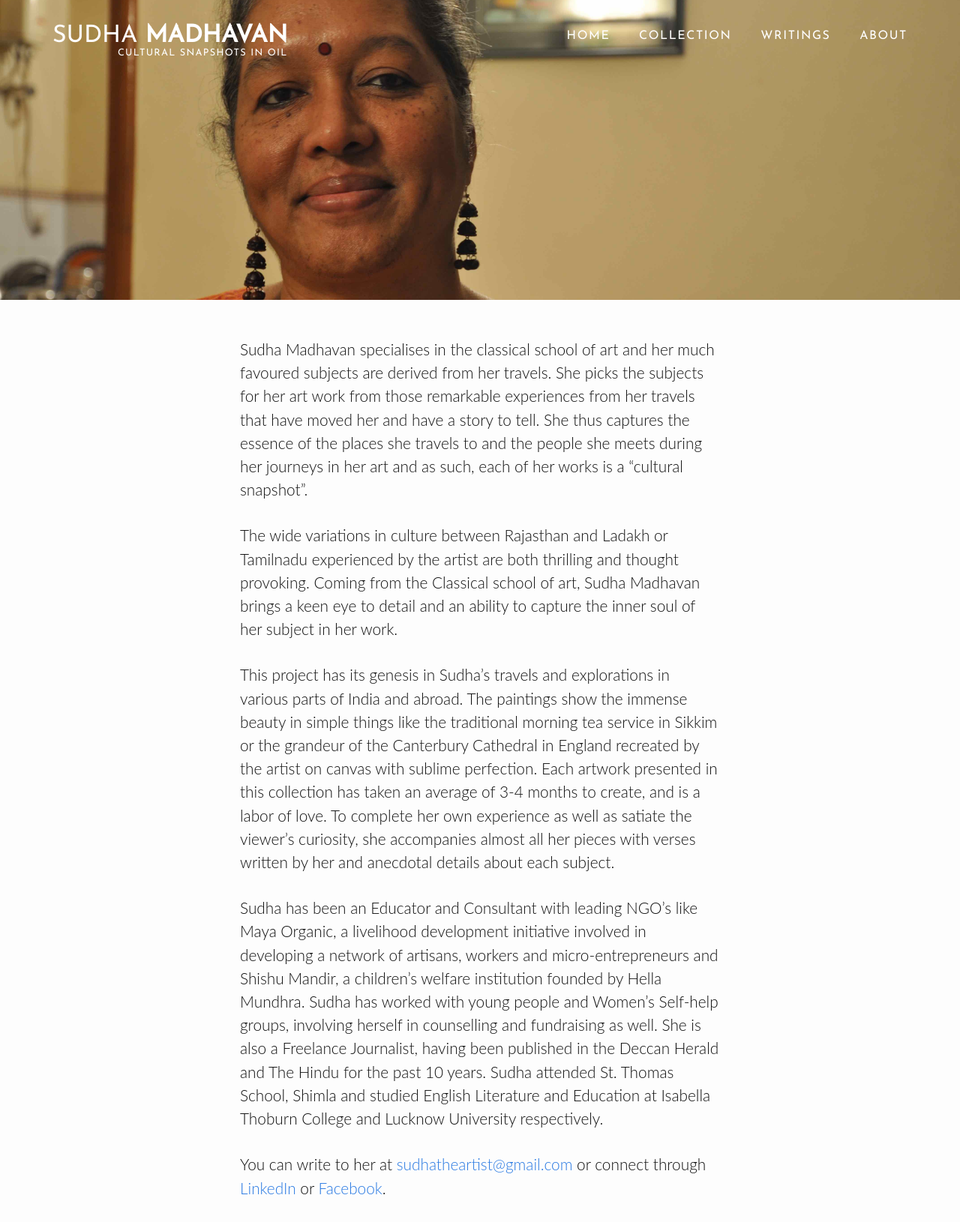
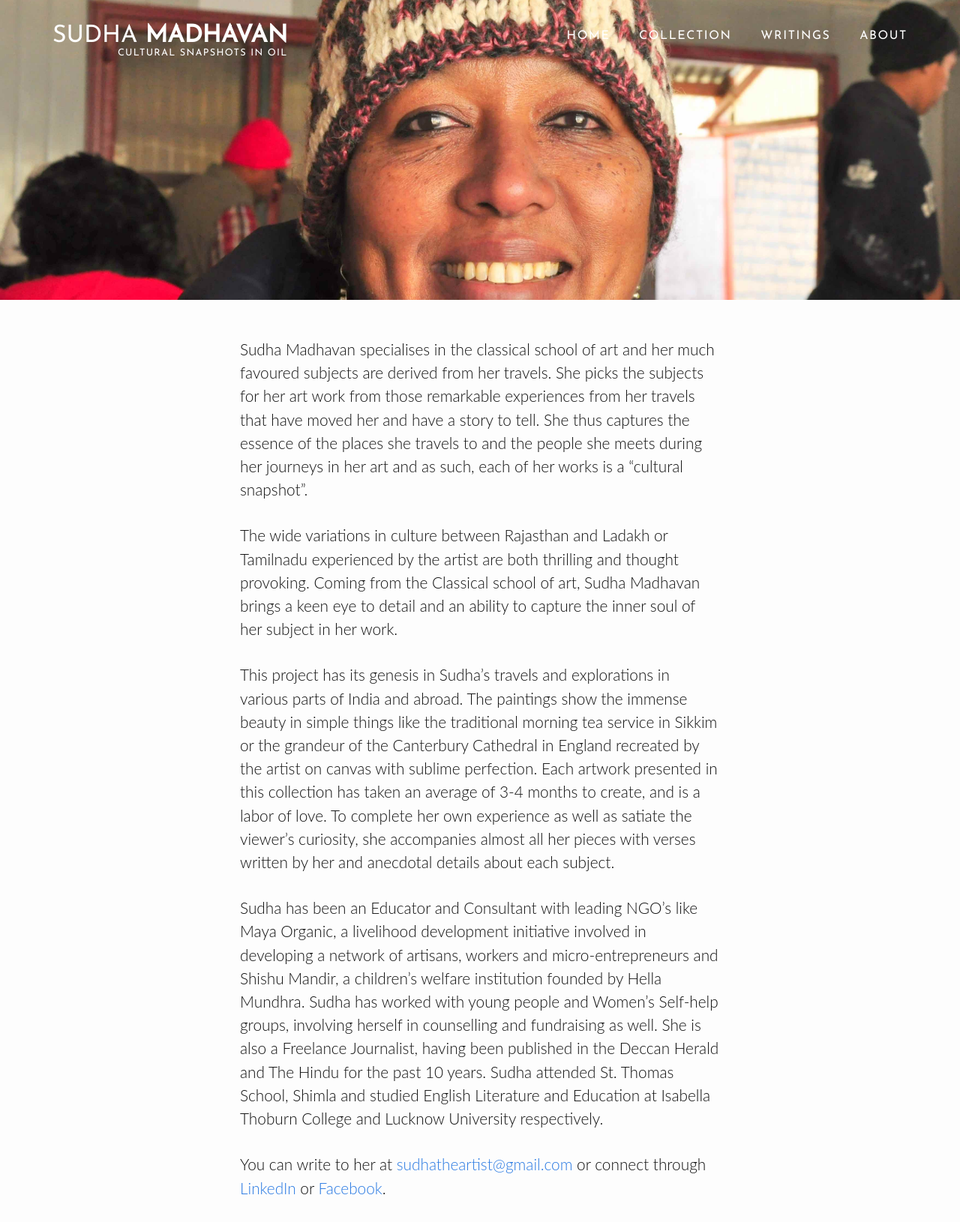
Before and after one commit to vasudhamadhavan/sudha, a Jekyll site: the page built from about.md, in a window 1280 px wide. Shown: the whole page at 75% size. Built offline with Jekyll 4.4.1, drawn with Linux system fonts in a browser that asks for light colours; some web fonts are replaced.

Commit message:
Update hero image in about

```diff
--- a/_sass/_about.scss
+++ b/_sass/_about.scss
@@ -13,7 +13,7 @@
     height: 400px;
     margin-bottom: 50px;
     background-color: white;
-    background: url('/images/sudha.jpg') center center no-repeat;
+    background: url('/images/sudha-1.jpg') center center no-repeat;
     background-size: cover;
   }
 
```
Also changed, not shown: images/sudha-1.jpg (added).
